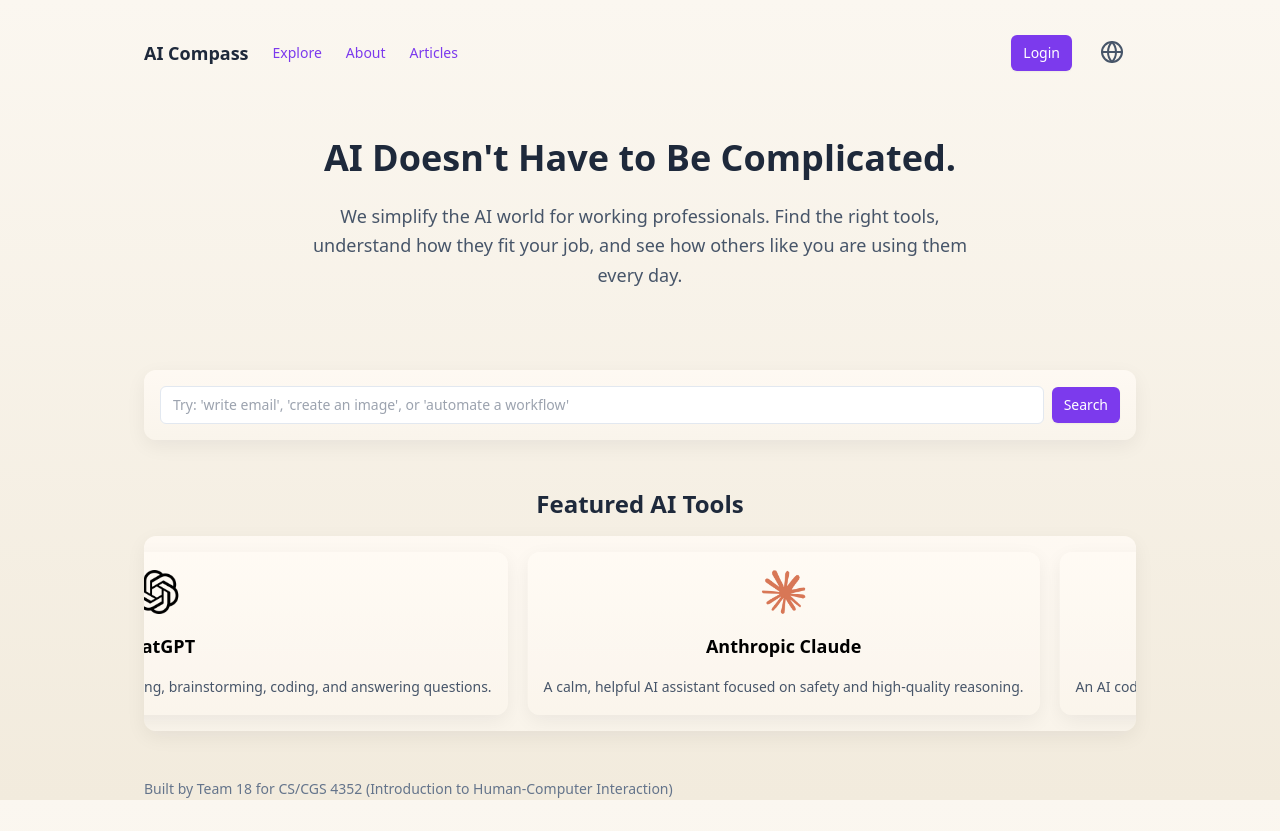
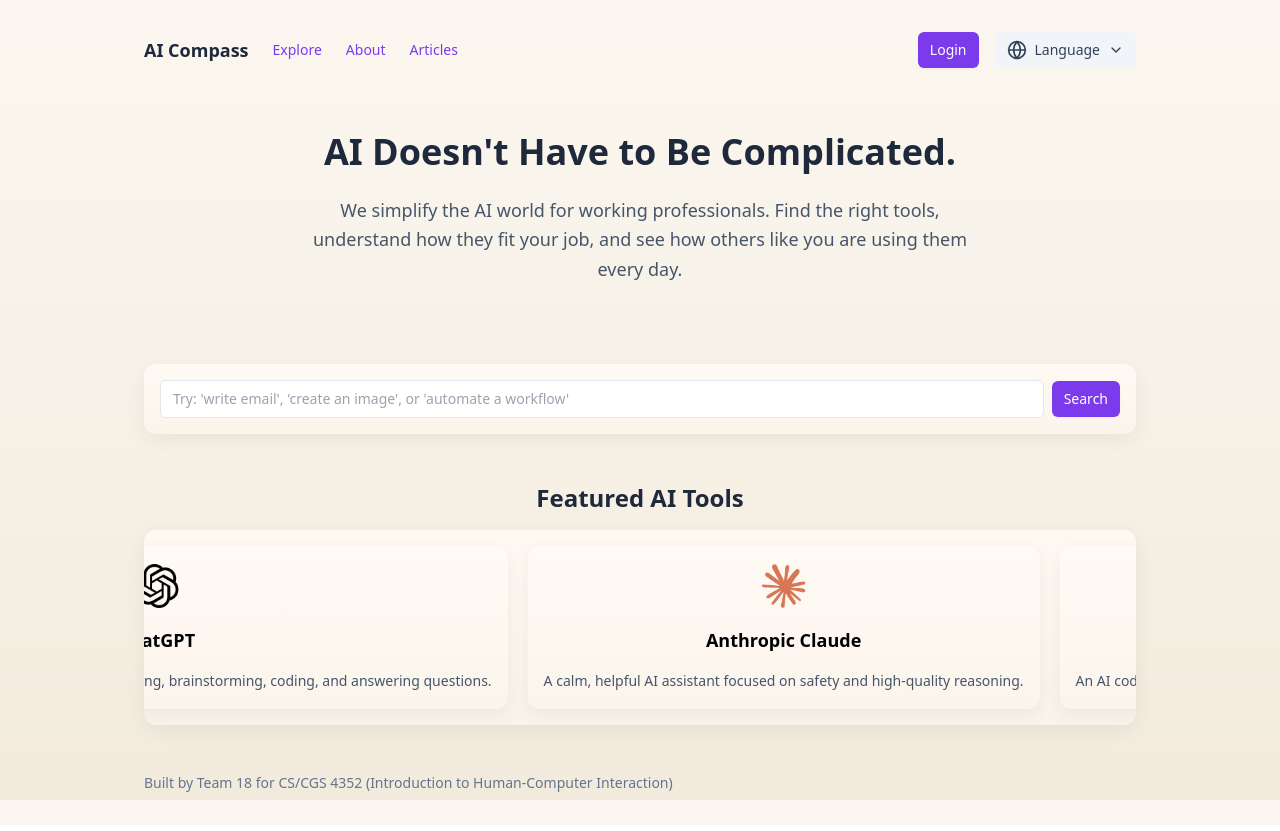
Before and after one commit to miamoore-prog/CS4352-Team18-Site, a Next.js app: page / in a window 1280 px wide. Built offline with nearby package versions, Linux system fonts and the light colour scheme.

Commit message:
revert: NavBar.js to ffb9d5f0f29aa32e

```diff
--- a/components/NavBar.js
+++ b/components/NavBar.js
@@ -4,21 +4,18 @@
 import Link from "next/link";
 import { usePathname } from "next/navigation";
 import { Button } from "./ui";
-import LanguageIcon from "./LanguageIcon";
 import GoogleTranslate from "./GoogleTranslate";
-import { ChevronDown } from "lucide-react"; // Import icons
+// no external icons required here
 
 export default function NavBar() {
   const [user, setUser] = useState(null);
   const [bookmarks, setBookmarks] = useState([]);
   const [bookmarkedTools, setBookmarkedTools] = useState([]);
   const [showBookmarks, setShowBookmarks] = useState(false);
-  const [showRequests, setShowRequests] = useState(false);
   const [showTranslate, setShowTranslate] = useState(false);
   const [showProfileMenu, setShowProfileMenu] = useState(false);
   const pathname = usePathname();
   const translateRef = useRef(null);
-  const requestsRef = useRef(null);
   const profileRef = useRef(null);
 
   useEffect(() => {
@@ -142,17 +139,7 @@
     return () => document.removeEventListener("mousedown", onDoc);
   }, [showProfileMenu]);
 
-  // close requests dropdown when clicking outside
-  useEffect(() => {
-    function onDoc(e) {
-      if (requestsRef.current && !requestsRef.current.contains(e.target)) {
-        setShowRequests(false);
-      }
-    }
-    if (showRequests) document.addEventListener("mousedown", onDoc);
-    else document.removeEventListener("mousedown", onDoc);
-    return () => document.removeEventListener("mousedown", onDoc);
-  }, [showRequests]);
+  // requests dropdown removed — no outside-click handler needed
 
   function logout() {
     localStorage.removeItem("mock_auth");
@@ -205,50 +192,151 @@
         </div>
 
         {/* RIGHT SECTION */}
-        <div
-          className="flex items-center space-x-4 relative"
-          ref={translateRef}
-        >
+        <div className="flex items-center space-x-4">
           {/* profile dropdown on click */}
-          {user && (
-            <div
-              className="relative"
-              ref={profileRef}
-            >
+
+          {/* Requests dropdown removed from navbar */}
+
+          {/* profile dropdown on hover */}
+          {user ? (
+            <div className="relative" ref={profileRef}>
               <button
                 onClick={() => setShowProfileMenu(!showProfileMenu)}
-                className="flex items-center gap-3 px-3 py-1 rounded text-sm hover:bg-slate-50"
+                className={`flex items-center gap-2 px-3 py-2 rounded-lg text-sm transition-colors ${
+                  showProfileMenu
+                    ? "bg-sky-100 text-sky-700"
+                    : "bg-slate-100 hover:bg-slate-200 text-slate-700"
+                }`}
               >
-                <span className="text-sm text-slate-600">{user.displayName}</span>
+                <svg
+                  xmlns="http://www.w3.org/2000/svg"
+                  className="h-5 w-5"
+                  viewBox="0 0 24 24"
+                  fill="none"
+                  stroke="currentColor"
+                  strokeWidth="2"
+                  strokeLinecap="round"
+                  strokeLinejoin="round"
+                >
+                  <path d="M20 21v-2a4 4 0 0 0-4-4H8a4 4 0 0 0-4 4v2"></path>
+                  <circle cx="12" cy="7" r="4"></circle>
+                </svg>
+                <span className="font-medium">{user.displayName}</span>
+                <svg
+                  xmlns="http://www.w3.org/2000/svg"
+                  className={`h-4 w-4 transition-transform ${
+                    showProfileMenu ? "rotate-180" : ""
+                  }`}
+                  viewBox="0 0 24 24"
+                  fill="none"
+                  stroke="currentColor"
+                  strokeWidth="2"
+                  strokeLinecap="round"
+                  strokeLinejoin="round"
+                >
+                  <polyline points="6 9 12 15 18 9"></polyline>
+                </svg>
               </button>
 
               {showProfileMenu && (
-                <div
-                  className="absolute right-0 mt-2 w-40 bg-white rounded shadow-lg z-50"
-                >
-                  <Link href="/manage-profile" className="block px-3 py-2 hover:bg-slate-50">My Profile</Link>
-                  <button onClick={logout} className="w-full text-left px-3 py-2 hover:bg-slate-50">Logout</button>
+                <div className="absolute right-0 mt-2 w-48 bg-white rounded-lg shadow-lg border border-slate-200 z-50 py-1">
+                  {user.role === "admin" ? (
+                    <>
+                      <Link
+                        href="/tools/admin"
+                        className="block px-4 py-2 text-sm hover:bg-slate-50 transition-colors"
+                      >
+                        Manage tools
+                      </Link>
+                      <Link
+                        href="/community"
+                        className="block px-4 py-2 text-sm hover:bg-slate-50 transition-colors"
+                      >
+                        Manage community
+                      </Link>
+                      <Link
+                        href="/tools/requests/admin"
+                        className="block px-4 py-2 text-sm hover:bg-slate-50 transition-colors"
+                      >
+                        Manage tool requests
+                      </Link>
+                    </>
+                  ) : (
+                    <>
+                      <Link
+                        href="/tools/request"
+                        className="block px-4 py-2 text-sm hover:bg-slate-50 transition-colors"
+                      >
+                        Request tool
+                      </Link>
+                      <Link
+                        href="/manage-profile"
+                        className="block px-4 py-2 text-sm hover:bg-slate-50 transition-colors"
+                      >
+                        Manage Profile
+                      </Link>
+                    </>
+                  )}
+                  <div className="border-t border-slate-200 my-1"></div>
+                  <button
+                    onClick={logout}
+                    className="w-full text-left px-4 py-2 text-sm hover:bg-slate-50 text-red-600 transition-colors"
+                  >
+                    Logout
+                  </button>
                 </div>
               )}
             </div>
-          )}
-
-          {!user && (
+          ) : (
             <Link href="/login">
               <Button className="text-sm">Login</Button>
             </Link>
           )}
 
-          {/* Globe icon for translator */}
-          <div
-            onClick={() => setShowTranslate(!showTranslate)}
-            className="p-1 hover:scale-105 transition-transform"
-          >
-            <LanguageIcon />
+          {/* Language selector */}
+          <div className="relative" ref={translateRef}>
+            <button
+              onClick={() => setShowTranslate(!showTranslate)}
+              className={`flex items-center gap-2 px-3 py-2 rounded-lg text-sm transition-colors ${
+                showTranslate
+                  ? "bg-sky-100 text-sky-700"
+                  : "bg-slate-100 hover:bg-slate-200 text-slate-700"
+              }`}
+            >
+              <svg
+                xmlns="http://www.w3.org/2000/svg"
+                className="h-5 w-5"
+                viewBox="0 0 24 24"
+                fill="none"
+                stroke="currentColor"
+                strokeWidth="2"
+                strokeLinecap="round"
+                strokeLinejoin="round"
+              >
+                <circle cx="12" cy="12" r="10"></circle>
+                <line x1="2" y1="12" x2="22" y2="12"></line>
+                <path d="M12 2a15.3 15.3 0 0 1 4 10 15.3 15.3 0 0 1-4 10 15.3 15.3 0 0 1-4-10 15.3 15.3 0 0 1 4-10z"></path>
+              </svg>
+              <span className="font-medium">Language</span>
+              <svg
+                xmlns="http://www.w3.org/2000/svg"
+                className={`h-4 w-4 transition-transform ${
+                  showTranslate ? "rotate-180" : ""
+                }`}
+                viewBox="0 0 24 24"
+                fill="none"
+                stroke="currentColor"
+                strokeWidth="2"
+                strokeLinecap="round"
+                strokeLinejoin="round"
+              >
+                <polyline points="6 9 12 15 18 9"></polyline>
+              </svg>
+            </button>
+
+            {/* Conditional Google Translate dropdown */}
+            <GoogleTranslate visible={showTranslate} />
           </div>
-
-          {/* Conditional Google Translate dropdown */}
-          <GoogleTranslate visible={showTranslate} />
         </div>
       </div>
     </nav>
```
